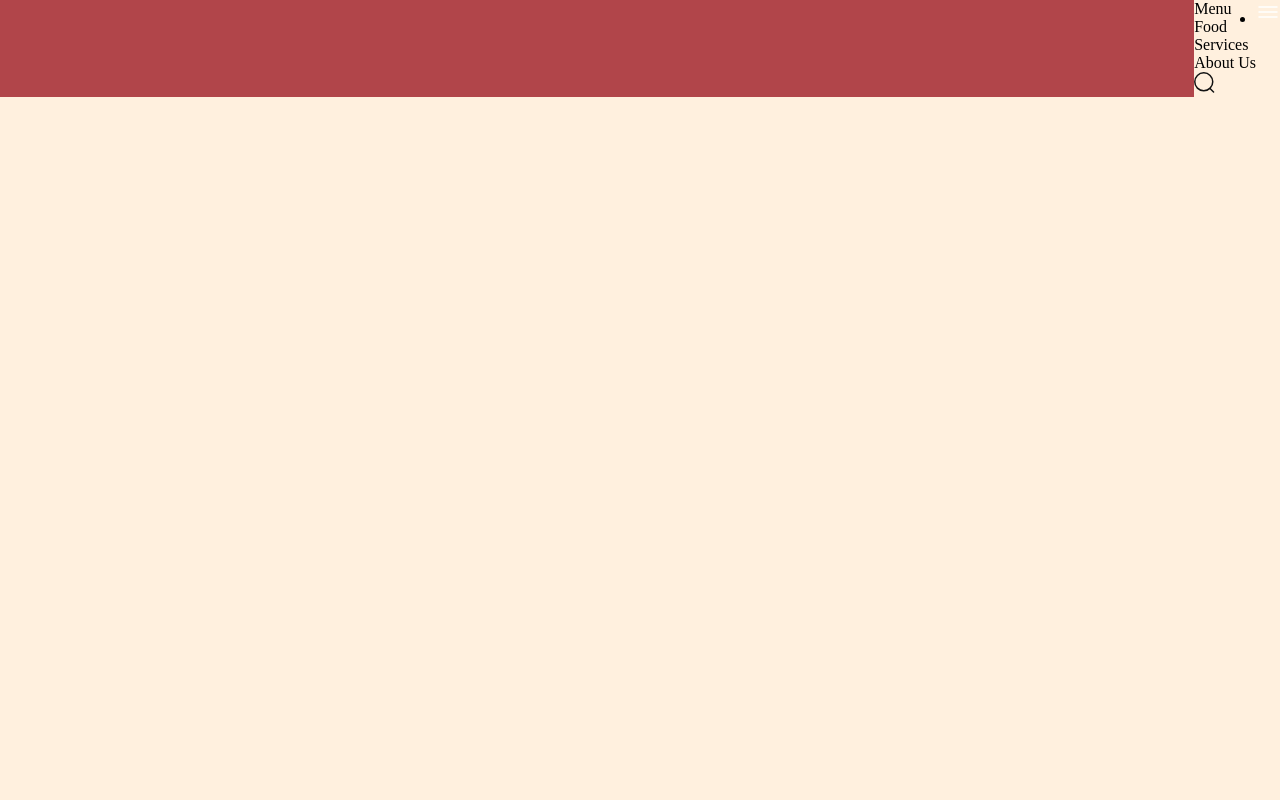
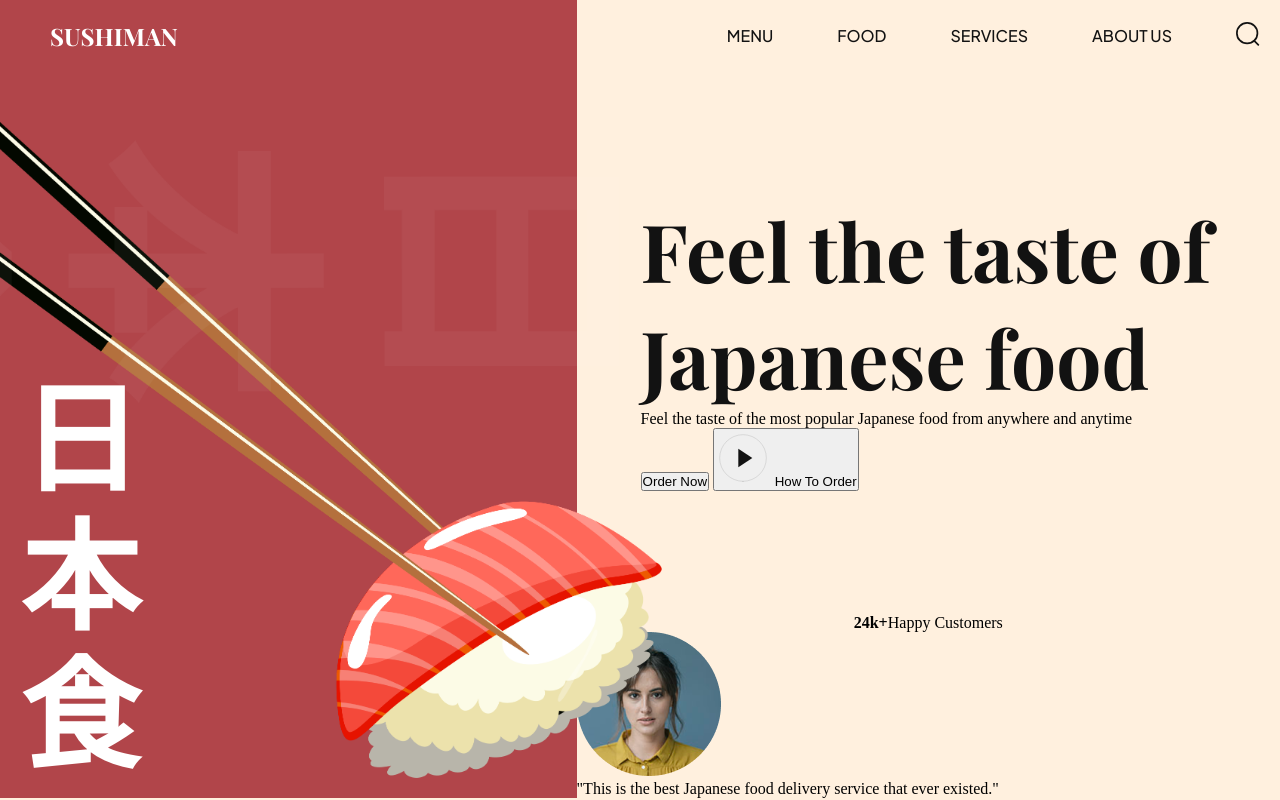
Before and after one commit to Paulina-Wisniewska/sushi, a website built with Vite: page index.html in a window 1280 px wide. Built offline with nearby package versions, Linux system fonts and the light colour scheme.

Commit message:
adder hero section

```diff
--- a/css/sections/header.css
+++ b/css/sections/header.css
@@ -1,18 +1,66 @@
-.header__nav{
+.header__nav {
     display: flex;
     overflow: hidden;
-}
+  }
 
-.header__logo{
+  .header__logo {
     flex: 1;
     display: flex;
+
     position: relative;
     padding: 20px;
-}
+  }
 
-.header__logo-overlay{
+  .header__logo-overlay {
     position: absolute;
     inset: 0;
     width: 100%;
+
     background-color: var(--primary-color);
-}
+    z-index: -1;
+  }
+
+  .header__logo h4 {
+    padding-left: 30px;
+
+    font-weight: 700;
+    font-size: 24px;
+    text-transform: uppercase;
+    font-family: var(--playfair-display);
+    color: #fff;
+    opacity: 0.8;
+  }
+
+  .header__menu, .header__menu-mobile {
+    padding: 20px;
+    flex: 1.236;
+    display: flex;
+    align-items: center;
+    justify-content: flex-end;
+    gap: 64px;
+
+    list-style: none;
+  }
+
+  .header__menu li {
+    font-weight: 500;
+    font-family: var(--plus-jakarta-sans);
+    color: var(--secondary-color);
+    font-size: 16px;
+    text-transform: uppercase;
+    line-height: 20px;
+    cursor: pointer;
+  }
+
+  .header__menu li img {
+    width: 24px;
+    height: 24px;
+    object-fit: contain;
+  }
+
+  .header__menu-mobile {
+    display: none;
+    gap: 20px;
+
+    position: relative;
+  }
--- /dev/null
+++ b/css/sections/hero.css
@@ -0,0 +1,61 @@
+.hero {
+    display: flex;
+    min-height: calc(100vh - 74px);
+    overflow: hidden;
+}
+
+.hero-image {
+    flex: 1;
+    display: flex;
+    flex-direction: column;
+
+    position: relative;
+    z-index: 5;
+}
+
+.hero-image img {
+    width: 120%;
+    height: 100%;
+    object-fit: contain;
+}
+
+.hero-image__overlay {
+    position: absolute;
+    inset: 0;
+    width: 100%;
+    background-color: var(--primary-color);
+    z-index: -1;
+}
+
+.hero-image h2 {
+    position: absolute;
+    bottom: 0;
+    padding: 20px;
+    font-family: var(--playfair-display);
+    font-weight: 700;
+    font-size: 120px;
+    line-height: 138px;
+    color: #fff;
+}
+
+.hero-content {
+    flex: 1.22;
+    display: flex;
+    justify-content: space-between;
+    flex-direction: column;
+}
+
+.hero-content-info {
+    padding: 64px;
+    flex: 1;
+    display: flex;
+    justify-content: center;
+    flex-direction: column;
+}
+
+.hero-content-info h1 {
+    font-size: 80px;
+    font-weight: 600px;
+    font-family: var(--playfair-display);
+    color: var(--secondary-color);
+}
--- a/css/style.css
+++ b/css/style.css
@@ -3,12 +3,12 @@
 
 /* other css file imports */
 @import url("sections/header.css");
-/* @import url("sections/hero.css");
+@import url("sections/hero.css");
 @import url("sections/about.css");
 @import url("sections/popular.css");
 @import url("sections/trending.css");
 @import url("sections/subscribe.css");
-@import url("sections/footer.css"); */
+@import url("sections/footer.css");
 
 /* CSS variables for reusablity across all files (including above imported) */
 :root {
--- a/index.html
+++ b/index.html
@@ -11,11 +11,11 @@
   <header>
     <nav class="header__nav">
       <div class="header__logo">
-        <h4>Sushiman</h4>
+        <h4 data-aos="fade-down">Sushiman</h4>
         <div class="header__logo-overlay"></div>
       </div>
 
-      <ul class="header__menu">
+      <ul class="header__menu" data-aos="fade-down">
         <li>
           <a href="#menu">Menu</a>
         </li>
@@ -33,14 +33,52 @@
         </li>
       </ul>
 
-      <ul class="heade__menu-mobile">
+      <ul class="header__menu-mobile" data-aos="fade-down">
         <li>
-          <img src="assets/menu.svg" alt="menu">
+          <img src="assets/menu.svg" alt="menu" />
         </li>
       </ul>
     </nav>
   </header>
 
+  <section class="hero">
+    <div class="hero-image">
+      <img src="assets/sushi-1.png" alt="sushi">
+      <h2>
+        日 <br />
+        本 <br />
+        食
+      </h2>
+      <div class="hero-image__overlay"></div>
+    </div>
+    <div class="hero-content">
+      <div class="hero-content-info">
+        <h1>Feel the taste of Japanese food</h1>
+        <p>Feel the taste of the most popular Japanese food from anywhere and anytime</p>
+
+        <div class="hero-content__buttons">
+          <button class="hero-content__order-button">Order Now</button>
+          <button class="hero-content__play-button">
+            <img src="assets/play-circle.svg" alt="play">
+            How To Order
+          </button>
+        </div>
+      </div>
+
+      <div class="hero-content__testimonial">
+        <div class="hero-content__customer flex-center">
+          <h4>24<span>k+</span></h4>
+          <p>Happy Customers</p>
+        </div>
+
+        <div class="hero-content__review">
+          <img src="assets/user.png" alt="user">
+          <p>"This is the best Japanese food delivery service that ever existed."</p>
+        </div>
+      </div>
+
+    </div>
+  </section>
 
   <script src="js/script.js" type="module"></script>
 </body>
--- a/js/script.js
+++ b/js/script.js
@@ -1,3 +1,10 @@
+// import images as relative image path won't work with vite/vercel.
+import check from '../assets/check.svg'
+import star from '../assets/star.svg'
+import sushi12 from '../assets/sushi-12.png'
+import sushi11 from '../assets/sushi-11.png'
+import sushi10 from '../assets/sushi-10.png'
+
 import AOS from "aos";
 import "aos/dist/aos.css";
 
@@ -6,3 +13,46 @@ AOS.init({
     duration: 1000,
     offset: 100,
 });
+
+const trendingSushis = [
+    'Make Sushi',
+    'Nigiri Sushi',
+    'Oshizushi',
+    'Temaki Sushi',
+    'Uramaki Sushi',
+    'Inari Sushi'
+];
+
+const trendingDrinks = [
+    "Oruncha",
+    "Ofukucha",
+    "Sakura Tea",
+    "Kombu-cha",
+    "Aojiru",
+    "Mugicha",
+]
+
+const cards = [
+    {
+        imgSrc: sushi12,
+        alt: "sushi-12",
+        title: "Chezu Sushi",
+        rating: "4.8",
+        price: "$21.00"
+    },
+    {
+        imgSrc: sushi11,
+        alt: "sushi-11",
+        title: "Originale Sushi",
+        rating: "4.8",
+        price: "$21.00",
+        active: true
+    },
+    {
+        imgSrc: sushi10,
+        alt: "sushi-10",
+        title: "Ramen Legendo",
+        rating: "4.8",
+        price: "$21.00"
+    }
+];
--- a/package.json
+++ b/package.json
@@ -10,5 +10,8 @@
   },
   "devDependencies": {
     "vite": "^5.1.6"
+  },
+  "dependencies": {
+    "aos": "^2.3.4"
   }
 }
```
Also changed, not shown: css/sections/about.css (added), css/sections/footer.css (added), css/sections/popular.css (added), css/sections/subscribe.css (added), css/sections/trending.css (added), 1 other file.
